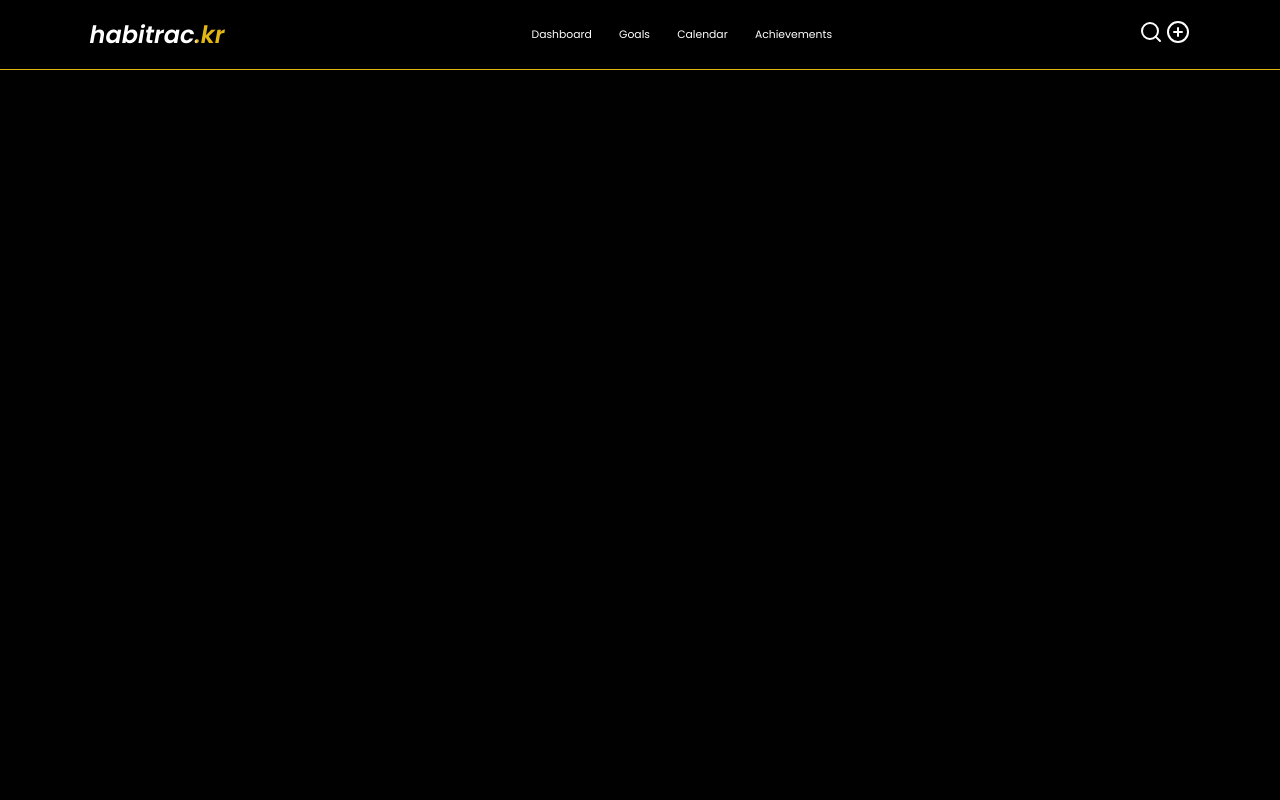
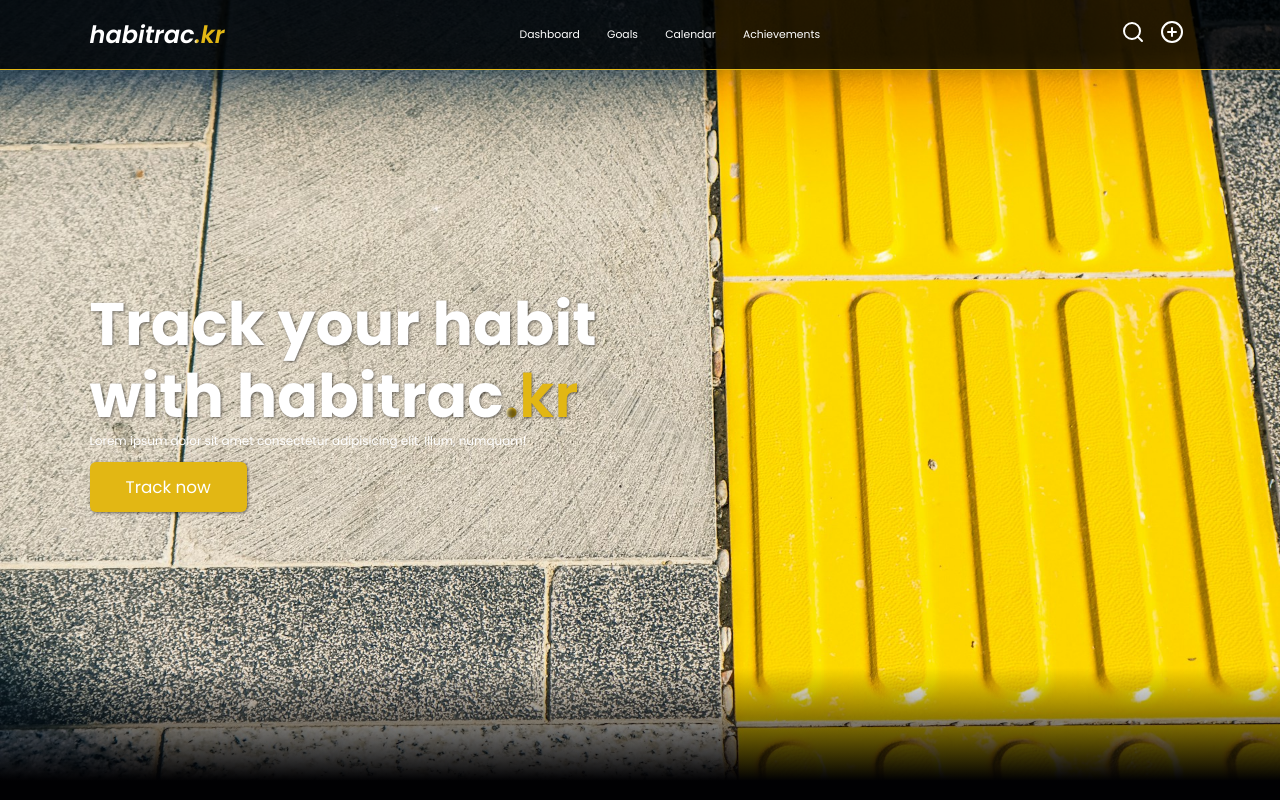
Before and after one commit to kaniaa-kr/First-Project, a plain HTML site: page index.html in a window 1280 px wide. Drawn offline with nearby package versions, Linux system fonts and the light colour scheme.

Commit message:
Menyelesaikan hero-section

```diff
--- a/css/style.css
+++ b/css/style.css
@@ -18,6 +18,7 @@ body {
   font-family: 'Poppins', sans-serif;;
   background-color: var(--background-color);
   color: #fff;
+  /* min-height: 2000px; */
 }
 
 /* Navbar */
@@ -85,7 +86,7 @@ body {
 
 .navbar .navbar-extra a {
   color: #fff;
-  margin: 0 0.5 rem;
+  margin: 0 0.5rem;
 }
 
 .navbar .navbar-extra a:hover {
@@ -97,7 +98,71 @@ body {
 }
 
 
+/* Hero Section */
+.hero {
+  min-height: 100vh;
+  display: flex;
+  align-items: center;
+  background-image: url('../img/header-bg.jpg');
+  background-repeat:no-repeat;
+  background-size: cover;
+  background-position: center;
+  position: relative;
+}
 
+.hero::after {
+  content: '';
+  display: block;
+  position: absolute;
+  width: 100%;
+  height: 30%;
+  background: linear-gradient(0deg, rgba(1, 1, 3, 1)8%, rgba(255, 255, 255, 0)55% );
+  bottom: 0;
+}
+
+.hero .hero-content {
+  padding: 1.4rem 7%;
+  max-width: 60rem;
+}
+
+.hero .hero-content h1 {
+  font-size: 5rem;
+  color: #fff;
+  text-shadow: 1px 1px 3px rgba(1,1,3, 0.5);
+  line-height: 1.2;
+}
+
+.hero .hero-content h1 span {
+  color: var(--primary-color);
+  font-weight: 600;
+}
+
+.hero .hero-content .gradient {
+  background: linear-gradient(to right, white 5%, var(--primary-color) 60%);
+  background-clip: text;
+  -webkit-background-clip: text;
+  -webkit-text-fill-color: transparent;
+}
+
+.hero .hero-conten p {
+  font-size: 1.6rem;
+  margin-top: 1rem;
+  line-height: 1.4rem;
+  font-weight: 100;
+  text-shadow: 1px 1px 3px rgba(1,1,3, 0.5);
+  mix-blend-mode: difference;
+}
+
+.hero .hero-content .cta {
+  margin-top: 1rem;
+  display: inline-block;
+  padding: 1rem 3rem;
+  font-size: 1.4rem;
+  color:#fff;
+  background-color: var(--primary-color);
+  border-radius: 0.5rem;
+  box-shadow: 1px 1px 3px rgba(1,1,3, 0.5);
+}
 /* Media Queries */
 
 /* Laptop */
--- a/index.html
+++ b/index.html
@@ -25,11 +25,10 @@
      <nav class="navbar">
       <a href ="#" class="navbar-logo">
         habitrac<span class="gradient">.</span><span class ="primary">kr</span>
-
       </a>
 
       <div class="navbar-nav">
-        <a href="#">Dashboard</a>
+        <a href="#dashboard">Dashboard</a>
         <a href="#goals">Goals</a>
         <a href="#calendar">Calendar</a>
         <a href="#achievements">Achievements</a>
@@ -43,8 +42,20 @@
 
 
      </nav>
-    <!-- Navbar end-->
+    <!-- Navbar end -->
 
+    <!-- Hero Section start -->
+     <section class = "hero" id = "dashboard" >
+      <main class = "hero-content">
+        <h1>
+          Track your habit with habitrac<span class ="gradient">.</span><span = class = "primary">kr</span>
+        </h1>
+        <p>Lorem ipsum dolor sit amet consectetur adipisicing elit. Illum, numquam!</p>
+        <a href = "#" class = "cta">Track now</a>
+      </main>
+     </section>
+
+    <!-- Hero Section end -->
 
     <!-- Feather Icons -->
      <script>
```
Also changed, not shown: img/header-bg.jpg (added), img/yellow-backgground.jpg (added).
